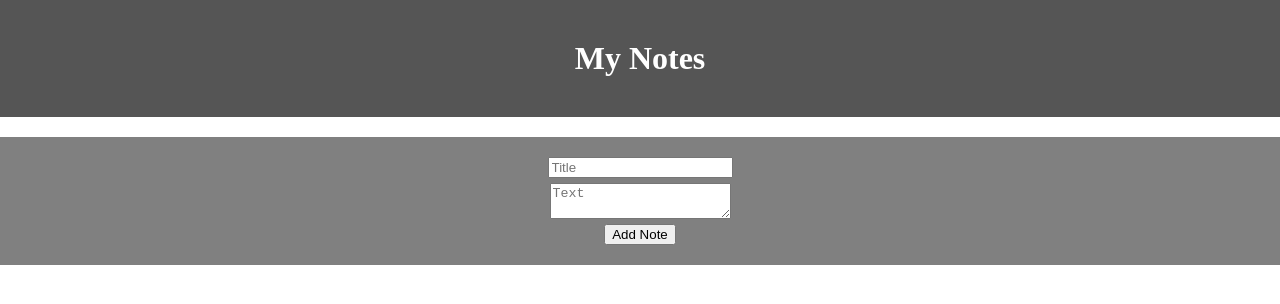
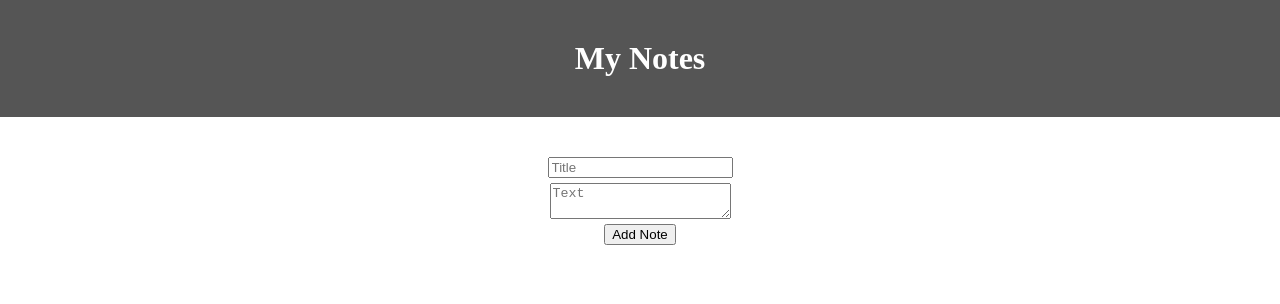
Before and after one commit to greedych/notes-redux-project, a React (Vite) app: page / in a window 1280 px wide. Shown: the top 304 px of the page. Built offline with nearby package versions, Linux system fonts and the light colour scheme.

Commit message:
edit NoteForm styles

```diff
--- a/src/components/noteForm/styles.module.css
+++ b/src/components/noteForm/styles.module.css
@@ -1,9 +1,7 @@
 .notesForm {
   display: flex;
+  flex-direction: column;
   align-items: center;
-  flex-direction: column;
   gap: 5px;
-  background-color: gray;
   padding: 20px;
-  margin: 0 auto;
 }
```
